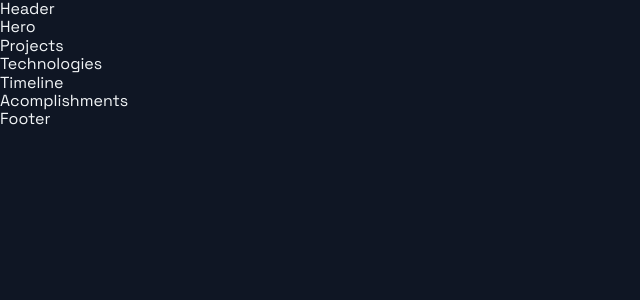
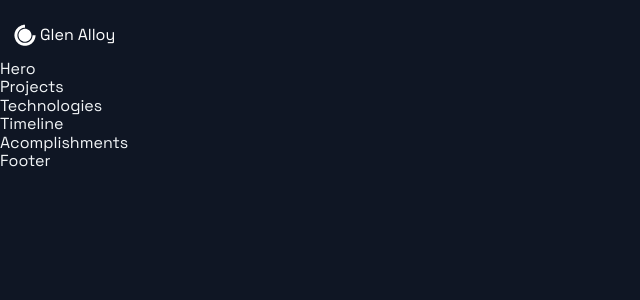
Before and after one commit to glen654/portfolio, a Next.js app: page / in a window 1280 px wide. Shown: the top 300 px of the page, without its empty margins (0-640 px from the left). Built offline with nearby package versions, Linux system fonts and the light colour scheme.

Commit message:
created logo design

```diff
--- a/src/components/Header/Header.js
+++ b/src/components/Header/Header.js
@@ -6,9 +6,13 @@ import { DiCssdeck } from 'react-icons/di';
 import { Container, Div1, Div2, Div3, NavLink, SocialIcons } from './HeaderStyles';
 
 const Header = () =>  (
-  <div>
-    Header
-  </div>
+  <Container>
+    <Div1>
+        <Link href="/" style={{display: "flex", alignItems: "center", color:"white"}}>
+          <DiCssdeck size="3rem"/> <span>Glen Alloy</span>
+        </Link>
+    </Div1>
+  </Container>
 );
 
 export default Header;
```
